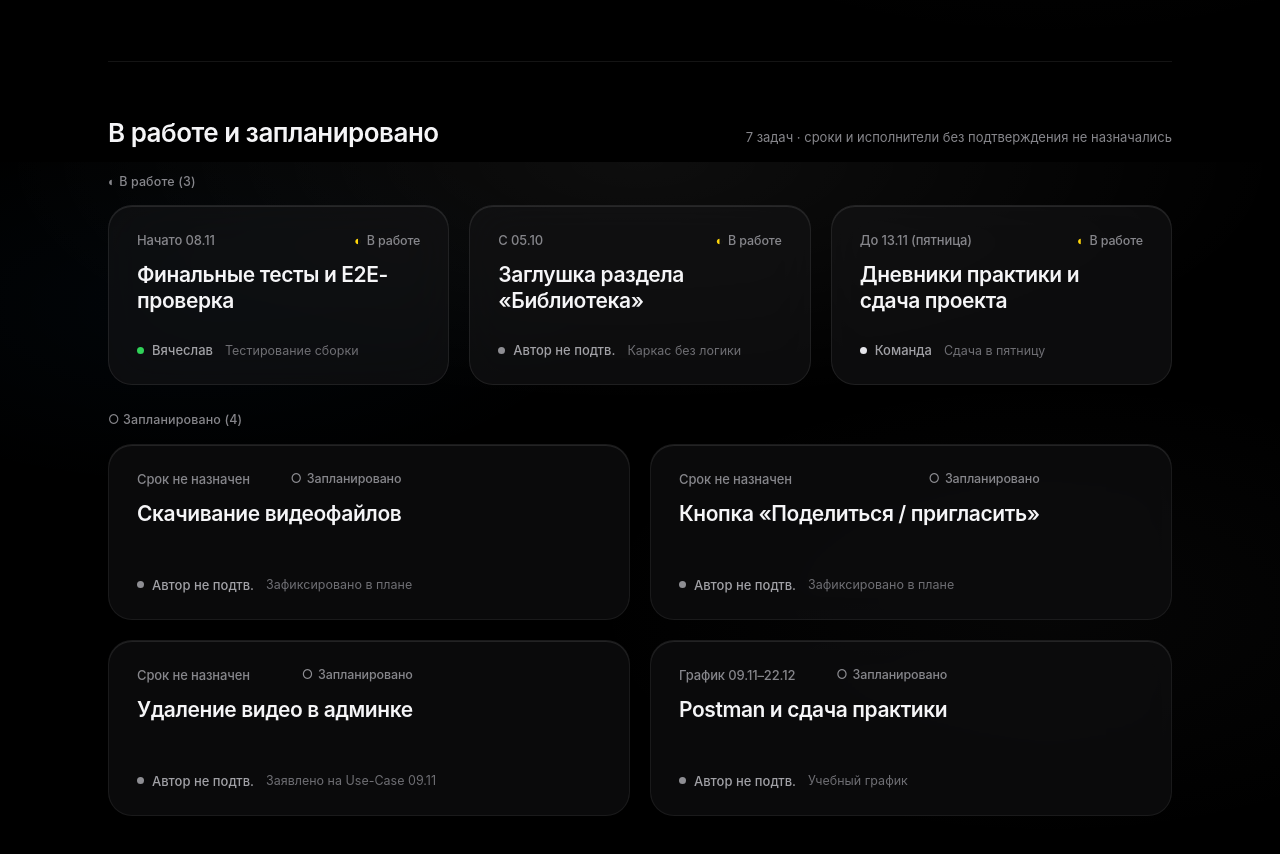
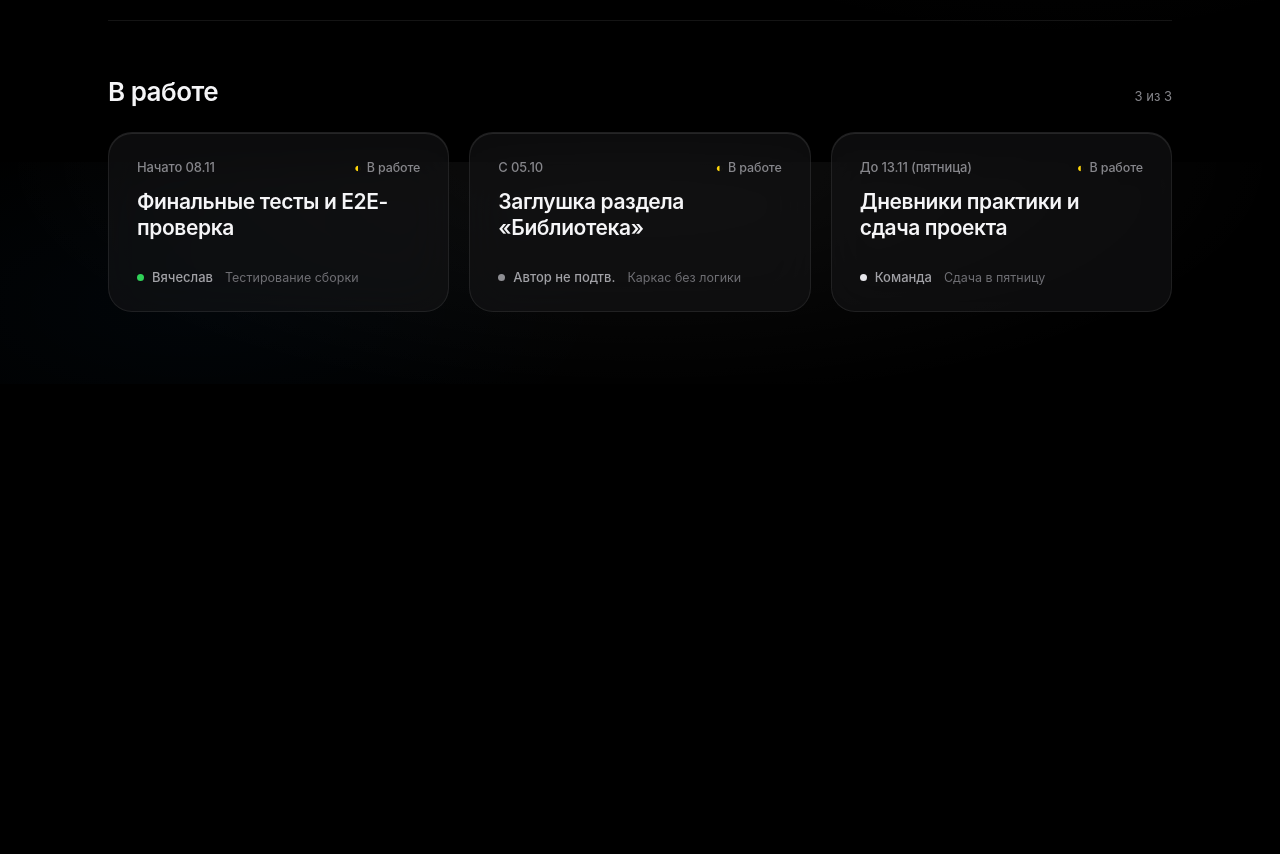
Before and after one commit to artrateng-jpg/wetube-roadmap, a plain HTML site: page index.html in a window 1280 px wide. Shown: the part 1438-2292 px from the top of the page. After the commit the page ends 1822 px from the top, so only its background shows below. Drawn offline with Linux system fonts and the light colour scheme.

Commit message:
Remove Запланировано section and filter

```diff
--- a/index.html
+++ b/index.html
@@ -282,11 +282,6 @@
       border-color: rgba(255, 255, 255, 0.08);
     }
 
-    .matte-card.is-plan {
-      background: rgba(16, 16, 18, 0.64);
-      border-color: rgba(255, 255, 255, 0.065);
-    }
-
     /* Top line: Date + Minimal Status */
     .card-top {
       display: flex;
@@ -311,7 +306,6 @@
 
     .st-icon-done { color: #30d158; }
     .st-icon-wip  { color: #ffd60a; }
-    .st-icon-plan { color: #8e8e93; }
 
     /* Middle: Clean Apple Title */
     .card-title {
@@ -549,7 +543,7 @@
       <h1>История развития и Roadmap</h1>
       <p>
         Кто, когда и что реализовал или переработал: от первого макета до актуальной сборки
-        08.11 и дальнейших планов. Нажмите любую карточку, чтобы увидеть подробности.
+        08.11 и текущих задач. Нажмите любую карточку, чтобы увидеть подробности.
       </p>
     </header>
 
@@ -567,7 +561,6 @@
         <button type="button" class="pill-btn active" data-status="all">Все статусы</button>
         <button type="button" class="pill-btn" data-status="done">✓ Готово</button>
         <button type="button" class="pill-btn" data-status="wip">◐ В работе</button>
-        <button type="button" class="pill-btn" data-status="plan">○ Запланировано</button>
       </div>
     </section>
 
@@ -585,11 +578,11 @@
       <div class="matte-grid" id="historyTimeline"></div>
     </section>
 
-    <!-- Section 2: Separate Future & Planned Work -->
+    <!-- Section 2: Current In-Progress Work -->
     <section id="futureSection" class="future-section">
       <div class="section-head">
-        <h2>В работе и запланировано</h2>
-        <span class="section-meta" id="futureCountLabel">Сроки и исполнители без подтверждения не назначались</span>
+        <h2>В работе</h2>
+        <span class="section-meta" id="futureCountLabel">3 задачи</span>
       </div>
       <div id="futureTimeline"></div>
     </section>
@@ -628,9 +621,8 @@
     };
 
     const statusMeta = {
-      done: { icon: "✓", text: "Готово",        cls: "st-icon-done" },
-      wip:  { icon: "◐", text: "В работе",      cls: "st-icon-wip" },
-      plan: { icon: "○", text: "Запланировано", cls: "st-icon-plan" }
+      done: { icon: "✓", text: "Готово",   cls: "st-icon-done" },
+      wip:  { icon: "◐", text: "В работе", cls: "st-icon-wip" }
     };
 
     // Chronological milestones (3-col Apple Bento math: 1+1+1, 2+1, 1+2, 2+1, 2+1 = 11 cards, zero holes)
@@ -747,7 +739,7 @@
       }
     ];
 
-    // Separate In-Progress & Planned items
+    // Current In-Progress work
     const futureEvents = [
       {
         id: "w1",
@@ -775,42 +767,6 @@
         title: "Дневники практики и сдача проекта",
         kind: "Сдача в пятницу",
         summary: "Подготовка к сдаче командного проекта в пятницу и финальное оформление дневников учебной практики."
-      },
-      {
-        id: "p1",
-        date: "Срок не назначен",
-        author: "unknown",
-        status: "plan",
-        title: "Скачивание видеофайлов",
-        kind: "Зафиксировано в плане",
-        summary: "В плане развития контента предусмотрена разработка скачивания видеофайлов; в текущей сборке механизм скачивания ещё не реализован."
-      },
-      {
-        id: "p2",
-        date: "Срок не назначен",
-        author: "unknown",
-        status: "plan",
-        title: "Кнопка «Поделиться / пригласить»",
-        kind: "Зафиксировано в плане",
-        summary: "Отмечена статусом «Планируется» в документе контента проекта; в интерфейсе и API текущей сборки функция пока не реализована."
-      },
-      {
-        id: "p3",
-        date: "Срок не назначен",
-        author: "unknown",
-        status: "plan",
-        title: "Удаление видео в админке",
-        kind: "Заявлено на Use-Case 09.11",
-        summary: "На Use-Case диаграмме для администратора заявлены управление пользователями и удаление видео, а для гостя — подтверждение email."
-      },
-      {
-        id: "p4",
-        date: "График 09.11–22.12",
-        author: "unknown",
-        status: "plan",
-        title: "Postman и сдача практики",
-        kind: "Учебный график",
-        summary: "Запланированы тестирование API через Postman, доработка интеграции, проверка стабильности и подготовка к зачёту по учебному графику 09.11–22.12."
       }
     ];
 
@@ -829,7 +785,7 @@
       const au = authorsMeta[ev.author];
       const st = statusMeta[ev.status];
       const spanCls = allowSpan && ev.span === 2 ? "span-2" : "";
-      const stateCls = ev.status === "wip" ? "is-future" : ev.status === "plan" ? "is-future is-plan" : "";
+      const stateCls = ev.status === "wip" ? "is-future" : "";
 
       return `
         <button type="button" class="matte-card ${spanCls} ${stateCls}" onclick="openDetail('${ev.id}')">
@@ -878,42 +834,21 @@
       if (!visible.length) {
         section.style.display = "none";
         container.innerHTML = "";
-        countEl.textContent = `0 задач`;
+        countEl.textContent = `0 из ${futureEvents.length}`;
         return 0;
       }
 
       section.style.display = "";
       section.classList.toggle("is-solo", histVisibleCount === 0);
-      countEl.textContent = `${visible.length} задач · сроки и исполнители без подтверждения не назначались`;
+      countEl.textContent = `${visible.length} из ${futureEvents.length}`;
 
-      const wipItems = visible.filter(e => e.status === "wip");
-      const planItems = visible.filter(e => e.status === "plan");
-      const parts = [];
-
-      if (wipItems.length) {
-        const cols = Math.min(3, wipItems.length);
-        const cls = cols === 3 ? "" : `cols-${cols}`;
-        parts.push(`
-          <div class="future-subhead">◐ В работе (${wipItems.length})</div>
-          <div class="matte-grid ${cls}">
-            ${wipItems.map(ev => createCardHtml(ev, false)).join("")}
-          </div>
-        `);
-      }
-
-      if (planItems.length) {
-        // 4 planned items form a calm 2x2 grid; fewer items adapt cleanly
-        const cols = planItems.length === 4 ? 2 : Math.min(3, planItems.length);
-        const cls = cols === 3 ? "" : `cols-${cols}`;
-        parts.push(`
-          <div class="future-subhead">○ Запланировано (${planItems.length})</div>
-          <div class="matte-grid ${cls}">
-            ${planItems.map(ev => createCardHtml(ev, false)).join("")}
-          </div>
-        `);
-      }
-
-      container.innerHTML = parts.join("");
+      const cols = Math.min(3, visible.length);
+      const cls = cols === 3 ? "" : `cols-${cols}`;
+      container.innerHTML = `
+        <div class="matte-grid ${cls}">
+          ${visible.map(ev => createCardHtml(ev, false)).join("")}
+        </div>
+      `;
       return visible.length;
     }
 
```
